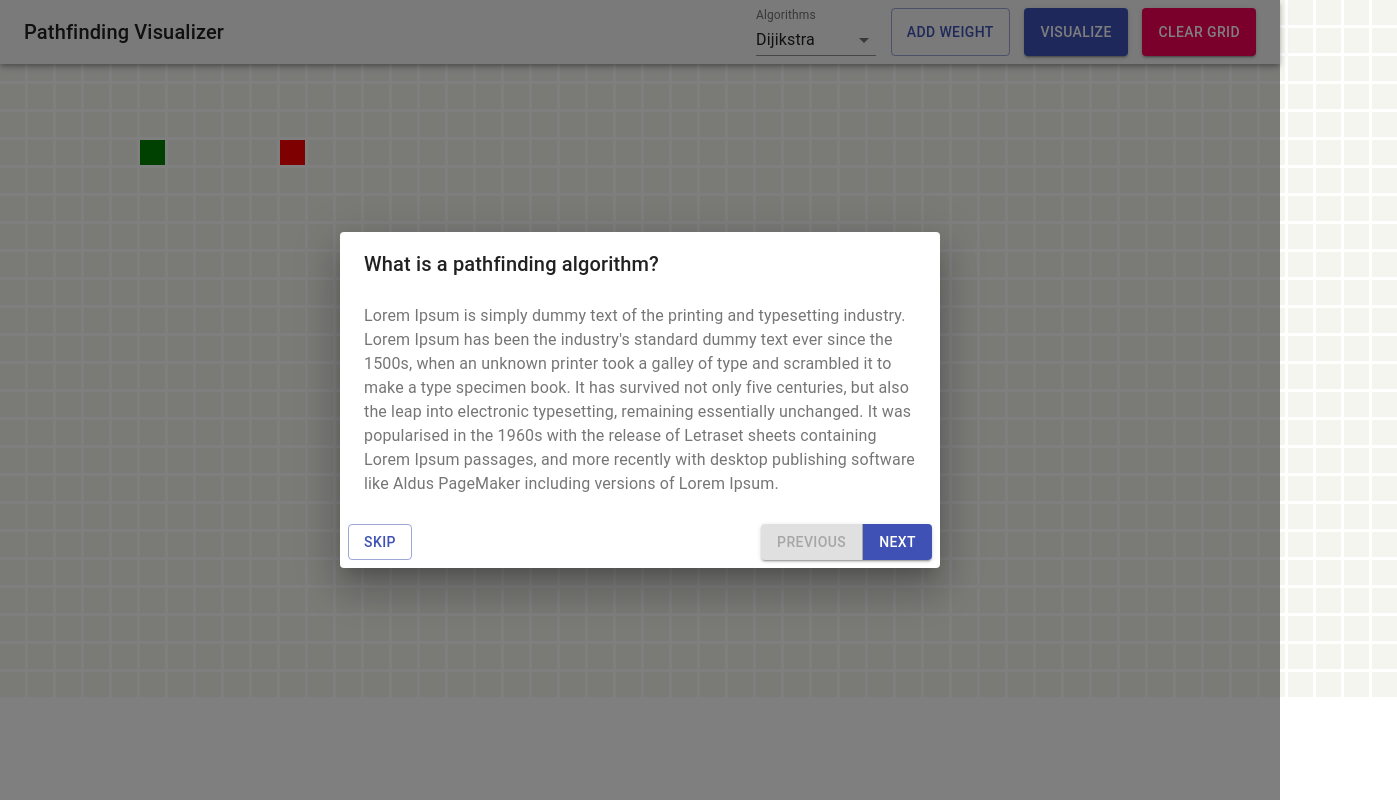
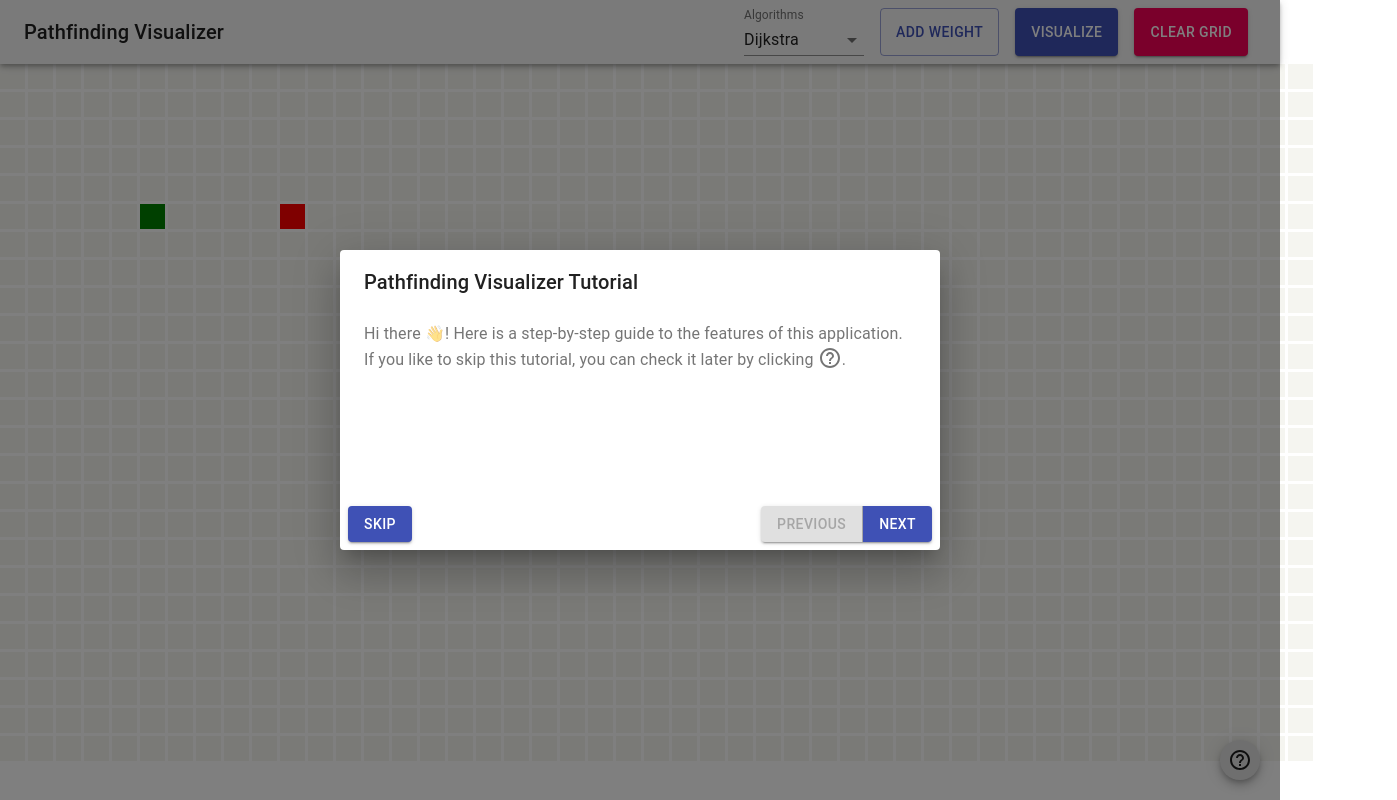
Before and after one commit to julianasinai/pathfinding-visualizer, a React (Create React App) app: page / in a window 1280 px wide. Shown: the whole page, 1397 px wide, since content can reach past the window. Built offline with nearby package versions, Linux system fonts and the light colour scheme.

Commit message:
Edit tutorial modal

```diff
--- a/src/App.js
+++ b/src/App.js
@@ -4,7 +4,7 @@ function App() {
   return (
     <Grid
       NUM_ROW={25}
-      NUM_COL={50}
+      NUM_COL={Math.floor(window.innerWidth/27)}
     />
   );
 }
--- a/src/Grid/Grid.js
+++ b/src/Grid/Grid.js
@@ -1,4 +1,4 @@
-import React, { useState, useEffect } from 'react';
+import React, { useState, useEffect, useRef } from 'react';
 import Navbar from './Navbar';
 import Tutorial from './Tutorial';
 import Square from './Square/Square';
@@ -7,6 +7,8 @@ import { bfs } from '../algorithms/bfs';
 import { dijskstra } from '../algorithms/dijkstra';
 import { greedBestFirstSearch } from '../algorithms/greedBestFirstSearch';
 import { astar } from '../algorithms/astar';
+import Fab from '@material-ui/core/Fab';
+import HelpOutlineIcon from '@material-ui/icons/HelpOutline';
 import Snackbar from '@material-ui/core/Snackbar';
 import Alert from '@material-ui/lab/Alert';
 import IconButton from '@material-ui/core/IconButton';
@@ -21,12 +23,19 @@ const FINISH_COL = 10;
 const useStyles = makeStyles({
   grid: {
     display: 'grid',
-    gridTemplateColumns: 'repeat(50, 25px)',//'repeat(50 1fr)'
+    gridTemplateColumns: `repeat(${Math.floor(window.innerWidth/27)}, 25px)`,//'repeat(50 1fr)'
     gridGap: '3px',
+    marginTop: '64px',
   },
+  fab: {
+    position: 'absolute',
+    bottom: '20px',
+    right: '20px',
+  }
 });
 
 const Grid = (props) => {
+  const tutorialRef = useRef();
   const classes = useStyles();
   const numRow = props.NUM_ROW;
   const numCol = props.NUM_COL;
@@ -285,7 +294,7 @@ const Grid = (props) => {
       handleWeight={() => handleWeight()}
       clearGrid={() => clearGrid()}
       />
-      <Tutorial />
+      <Tutorial tutorialRef={tutorialRef} />
       <div className={classes.grid}>
         {
           squares.map(square => {
@@ -311,6 +320,14 @@ const Grid = (props) => {
           })
         }
       </div>
+      <Fab
+        size="small"
+        aria-label="help"
+        className={classes.fab}
+        onClick={() => tutorialRef.current()}
+      >
+        <HelpOutlineIcon />
+      </Fab>
       <Snackbar
         anchorOrigin={{
           vertical: 'bottom',
--- a/src/Grid/Navbar.js
+++ b/src/Grid/Navbar.js
@@ -25,8 +25,10 @@ const useStyles = makeStyles((theme) => ({
   },
   menu: {
     display: "flex",
-    minWidth: 500,
     justifyContent: "space-between",
+    "& > *": {
+      margin: theme.spacing(1),
+    }
   },
 }));
 
@@ -48,7 +50,7 @@ export default function Navbar(props) {
                 onChange={(event) => props.onChange(event)}
               >
                 <MenuItem value={0}>BFS</MenuItem>
-                <MenuItem value={1}>Dijikstra</MenuItem>
+                <MenuItem value={1}>Dijkstra</MenuItem>
                 <MenuItem value={2}>Greed Best-First Search</MenuItem>
                 <MenuItem value={3}>A* Search</MenuItem>
               </Select>
--- a/src/Grid/Tutorial.js
+++ b/src/Grid/Tutorial.js
@@ -1,4 +1,4 @@
-import React, { useState } from 'react';
+import React, { useEffect, useState } from 'react';
 import { makeStyles } from '@material-ui/core/styles';
 import Button from '@material-ui/core/Button';
 import ButtonGroup from '@material-ui/core/ButtonGroup';
@@ -7,10 +7,7 @@ import DialogActions from '@material-ui/core/DialogActions';
 import DialogContent from '@material-ui/core/DialogContent';
 import DialogContentText from '@material-ui/core/DialogContentText';
 import DialogTitle from '@material-ui/core/DialogTitle';
-import Stepper from '@material-ui/core/Stepper';
-import Step from '@material-ui/core/Step';
-import StepLabel from '@material-ui/core/StepLabel';
-import Typography from '@material-ui/core/Typography';
+import HelpOutlineIcon from '@material-ui/icons/HelpOutline';
 
 const useStyles = makeStyles((theme) => ({
   root: {
@@ -19,41 +16,52 @@ const useStyles = makeStyles((theme) => ({
   actions: {
     display: 'flex',
     justifyContent: 'space-between',
+  },
+  dialogPaper: {
+    height: '300px',
   }
 }));
 
 const tutorialSteps = [
   {
+    title: "Pathfinding Visualizer Tutorial",
+    text: <React.Fragment>{`Hi there 👋! Here is a step-by-step guide to the features of this application. If you like to skip this tutorial, you can check it later by clicking `}<HelpOutlineIcon style={{marginBottom: "-5px"}}/>{`.`}</React.Fragment>
+  },
+  {
     title: 'What is a pathfinding algorithm?',
-    text: "Lorem Ipsum is simply dummy text of the printing and typesetting industry. Lorem Ipsum has been the industry's standard dummy text ever since the 1500s, when an unknown printer took a galley of type and scrambled it to make a type specimen book. It has survived not only five centuries, but also the leap into electronic typesetting, remaining essentially unchanged. It was popularised in the 1960s with the release of Letraset sheets containing Lorem Ipsum passages, and more recently with desktop publishing software like Aldus PageMaker including versions of Lorem Ipsum.",
+    text: `It is an algorithm that deals with the problem of finding a path, not necessarily the optimal one, between two points, start and target nodes. In this application, the graph is represented by a grid, where you can move from one tile to another by making orthogonal movements, each with the cost of 1.`,
   },
   {
     title: 'Selecting an algorithm',
-    text: "Lorem Ipsum is simply dummy text of the printing and typesetting industry. Lorem Ipsum has been the industry's standard dummy text ever since the 1500s, when an unknown printer took a galley of type and scrambled it to make a type specimen book. It has survived not only five centuries, but also the leap into electronic typesetting, remaining essentially unchanged. It was popularised in the 1960s with the release of Letraset sheets containing Lorem Ipsum passages, and more recently with desktop publishing software like Aldus PageMaker including versions of Lorem Ipsum.",
+    text: "The algorithms available are listed in the dropdown menu. Some algorithms perform on weighted graphs, while others on unweighted ones. In addition, not all of them return the shortest path.",
   },
   {
     title: 'Avaliable algoritms',
-    text: "Lorem Ipsum is simply dummy text of the printing and typesetting industry. Lorem Ipsum has been the industry's standard dummy text ever since the 1500s, when an unknown printer took a galley of type and scrambled it to make a type specimen book. It has survived not only five centuries, but also the leap into electronic typesetting, remaining essentially unchanged. It was popularised in the 1960s with the release of Letraset sheets containing Lorem Ipsum passages, and more recently with desktop publishing software like Aldus PageMaker including versions of Lorem Ipsum.",
+    text: "Breadth-First Search(unweighted) Dijkstra(weighted) Greed Best-First(weighted) Search A* Search(weighted)",
   },
   {
-    title: 'Adding walls and Wights',
-    text: "Lorem Ipsum is simply dummy text of the printing and typesetting industry. Lorem Ipsum has been the industry's standard dummy text ever since the 1500s, when an unknown printer took a galley of type and scrambled it to make a type specimen book. It has survived not only five centuries, but also the leap into electronic typesetting, remaining essentially unchanged. It was popularised in the 1960s with the release of Letraset sheets containing Lorem Ipsum passages, and more recently with desktop publishing software like Aldus PageMaker including versions of Lorem Ipsum.",
+    title: 'Adding walls and Weights',
+    text: "You can not pass through walls. However, weights are passable, but moving through them costs 15 times more.",
   },
   {
     title: 'Dragging nodes',
-    text: "Lorem Ipsum is simply dummy text of the printing and typesetting industry. Lorem Ipsum has been the industry's standard dummy text ever since the 1500s, when an unknown printer took a galley of type and scrambled it to make a type specimen book. It has survived not only five centuries, but also the leap into electronic typesetting, remaining essentially unchanged. It was popularised in the 1960s with the release of Letraset sheets containing Lorem Ipsum passages, and more recently with desktop publishing software like Aldus PageMaker including versions of Lorem Ipsum.",
+    text: "You can change the start and target nodes' positions by clicking and dragging them over the grid.",
   },
   {
     title: 'Visualize!',
-    text: "Lorem Ipsum is simply dummy text of the printing and typesetting industry. Lorem Ipsum has been the industry's standard dummy text ever since the 1500s, when an unknown printer took a galley of type and scrambled it to make a type specimen book. It has survived not only five centuries, but also the leap into electronic typesetting, remaining essentially unchanged. It was popularised in the 1960s with the release of Letraset sheets containing Lorem Ipsum passages, and more recently with desktop publishing software like Aldus PageMaker including versions of Lorem Ipsum.",
+    text: "After the grid is set as you want, click Visualize to see the selected algorithm in action. Finally, you can also clear the grid and start over.",
   },
 ];
 
-export default function Tutorial() {
+const Tutorial = ({ tutorialRef }) => {
   const classes = useStyles();
   const [open, setOpen] = useState(true);
   const [activeStep, setActiveStep] = useState(0);
   const maxSteps = tutorialSteps.length;
+
+  useEffect(() => {
+    tutorialRef.current = handleClickOpen
+  });
 
   const handleClickOpen = () => {
     setOpen(true);
@@ -78,6 +86,7 @@ export default function Tutorial() {
         onClose={handleClose}
         aria-labelledby="alert-dialog-title"
         aria-describedby="alert-dialog-description"
+        classes={{paper: classes.dialogPaper}}
       >
         <DialogTitle id="alert-dialog-title">
           {tutorialSteps[activeStep].title}
@@ -88,7 +97,7 @@ export default function Tutorial() {
           </DialogContentText>
         </DialogContent>
         <DialogActions className={classes.actions}>
-          <Button onClick={handleClose} color="primary" variant="outlined">
+          <Button onClick={handleClose} color="primary" variant="contained">
             Skip
           </Button>
           <ButtonGroup color="primary" variant="contained">
@@ -99,4 +108,6 @@ export default function Tutorial() {
       </Dialog>
     </div>
   );
-}
+};
+
+export default Tutorial;
```
Also changed, not shown: src/Grid/Square/Square.js (line endings or trailing spaces).
